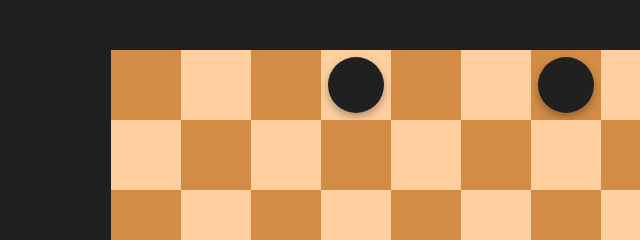
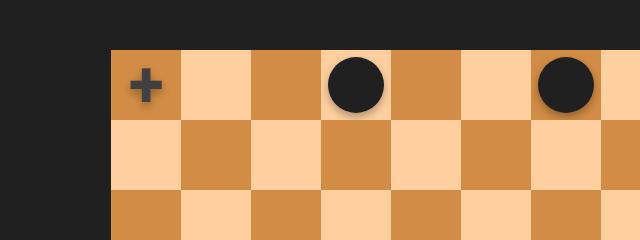
Before and after one commit to foxinuni/amazonas, a plain HTML site: page index.html in a window 1280 px wide. Shown: the top 240 px of the page, 0-640 px from the left. Drawn offline with Linux system fonts and the light colour scheme.

Commit message:
emsdk added

```diff
--- a/game.js
+++ b/game.js
@@ -8,7 +8,11 @@ const boardSize = 10;
 const pieces = {
     a: [[0, 6], [3, 9], [6, 9], [9, 6]],
     b: [[0, 3], [3, 0], [6, 0], [9, 3]]
-}
+};
+
+const arrows = [
+    [0, 0]
+];
 
 const board = Array(boardSize).fill().map(() => Array(boardSize).fill(0));
 
@@ -59,10 +63,26 @@ function drawPieces() {
     }
 }
 
+function drawArrows() {
+    const arrow = document.createElement('div');
+    arrow.classList.add('arrow');
+
+    arrows.forEach(position => {
+        const [x, y] = position;
+        const index = y * boardSize + x;
+        const cell = boardElement.children[index];
+        const newArrow = arrow.cloneNode();
+
+        cell.appendChild(newArrow);
+    });
+}
+
+
 function update() {
     clearBoard();
     drawBoard();
     drawPieces();
+    drawArrows();
 }
 
 /* Game logic */
--- a/styles.css
+++ b/styles.css
@@ -179,3 +179,26 @@ table td.center {
 .player-b:hover {
     background-color: #333333;
 }
+
+.arrow {
+    width: 25%;
+    height: 25%;
+    position: relative;
+}
+
+.arrow::after {
+    content: '+';
+    color: #404040;
+    font-size: 4em;
+    font-weight: bold;
+    text-shadow: 0 4px 8px rgba(0, 0, 0, 0.3);
+
+    position: absolute;
+    top: 50%;
+    left: 50%;
+    transform: translate(-50%, -50%);
+}
+
+.arrow:hover::after {
+    color: #454545;
+}
```
Also changed, not shown: 2 other files.
